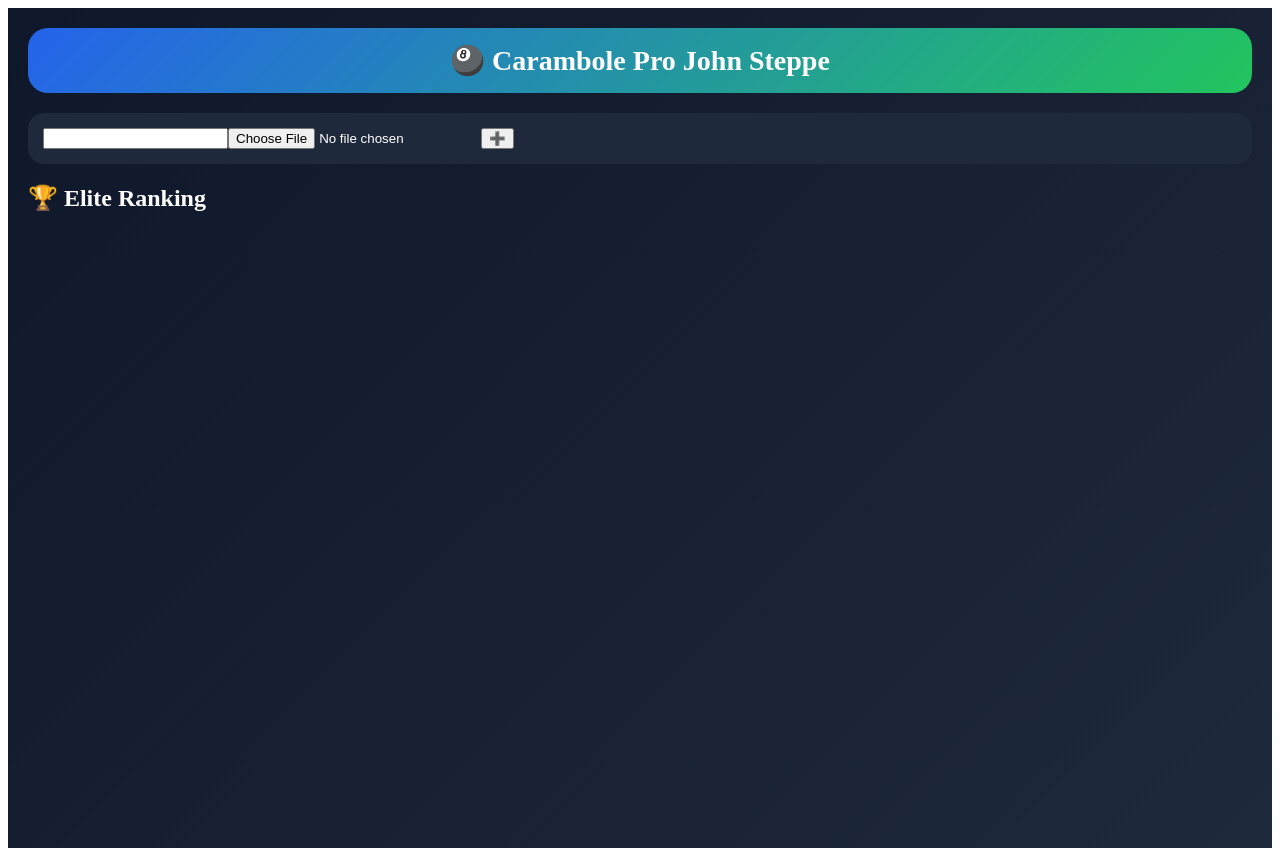
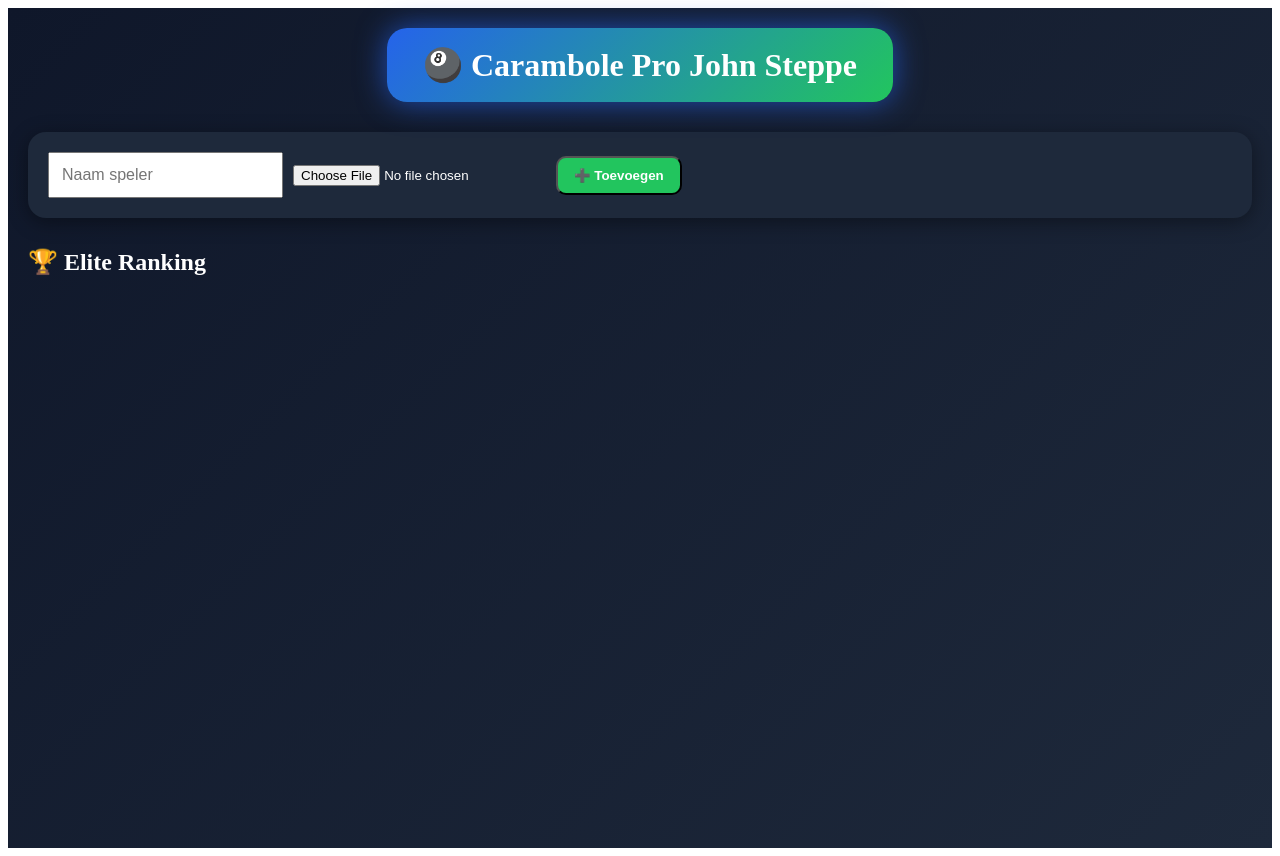
Before and after one commit to steppedavid-glitch/carambole-app, a React (Vite) app: page / in a window 1280 px wide. Built offline with nearby package versions, Linux system fonts and the light colour scheme.

Commit message:
Update App.jsx

```diff
--- a/src/App.jsx
+++ b/src/App.jsx
@@ -125,7 +125,6 @@ export default function App() {
     setUndoStack([...undoStack]);
   };
 
-  // 🔥 ELITE STATS
   const getAdvancedStats = (player) => {
 
     const playedGames = games.filter(g =>
@@ -204,13 +203,16 @@ export default function App() {
       color: "white"
     }}>
 
-      <div style={{ textAlign: "center", marginBottom: 20 }}>
+      {/* HEADER */}
+      <div style={{ textAlign: "center", marginBottom: 30 }}>
         <div style={{
-          padding: "16px 30px",
+          padding: "18px 36px",
           borderRadius: 20,
           background: "linear-gradient(135deg,#2563eb,#22c55e)",
-          fontSize: 28,
-          fontWeight: "800"
+          fontSize: 32,
+          fontWeight: "800",
+          display: "inline-block",
+          boxShadow: "0 0 30px rgba(37,99,235,0.7)"
         }}>
           🎱 Carambole Pro John Steppe
         </div>
@@ -220,31 +222,90 @@ export default function App() {
         <div>
 
           {/* ADD */}
-          <div style={{ background: "#1e293b", padding: 15, borderRadius: 16 }}>
-            <input value={name} onChange={e => setName(e.target.value)} />
+          <div style={{
+            background: "#1e293b",
+            padding: 20,
+            borderRadius: 18,
+            marginBottom: 25,
+            boxShadow: "0 4px 20px rgba(0,0,0,0.4)"
+          }}>
+            <input
+              value={name}
+              onChange={e => setName(e.target.value)}
+              placeholder="Naam speler"
+              style={{ padding: 12, fontSize: 16, marginRight: 10 }}
+            />
+
             <input key={photoKey} type="file" onChange={handlePhoto} />
-            <button onClick={addPlayer}>➕</button>
+
+            <button onClick={addPlayer} style={{
+              marginLeft: 10,
+              padding: "10px 16px",
+              background: "#22c55e",
+              borderRadius: 10,
+              color: "white",
+              fontWeight: "bold"
+            }}>
+              ➕ Toevoegen
+            </button>
           </div>
 
           {/* PLAYERS */}
           {players.map(p => (
-            <div key={p.id} style={{ display: "flex", gap: 10, marginTop: 10 }}>
+            <div key={p.id} style={{
+              display: "flex",
+              alignItems: "center",
+              gap: 14,
+              padding: 14,
+              marginBottom: 12,
+              background: "#1e293b",
+              borderRadius: 16,
+              boxShadow: "0 2px 10px rgba(0,0,0,0.3)"
+            }}>
+
               <label>
                 {p.photo ? (
-                  <img src={p.photo} style={{ width: 50, height: 50, borderRadius: "50%" }} />
+                  <img src={p.photo} style={{
+                    width: 70,
+                    height: 70,
+                    borderRadius: "50%",
+                    border: "3px solid #22c55e"
+                  }} />
                 ) : (
-                  <div style={{ width: 50, height: 50, background: "#334155", borderRadius: "50%" }}>+</div>
+                  <div style={{
+                    width: 70,
+                    height: 70,
+                    borderRadius: "50%",
+                    background: "#334155",
+                    display: "flex",
+                    alignItems: "center",
+                    justifyContent: "center",
+                    fontSize: 24
+                  }}>+</div>
                 )}
+
                 <input type="file" hidden onChange={(e) => updatePhoto(p.id, e)} />
               </label>
 
-              <button onClick={() =>
-                setSelected(prev =>
-                  prev.find(x => x.id === p.id)
-                    ? prev.filter(x => x.id !== p.id)
-                    : [...prev, p]
-                )
-              }>
+              <button
+                onClick={() =>
+                  setSelected(prev =>
+                    prev.find(x => x.id === p.id)
+                      ? prev.filter(x => x.id !== p.id)
+                      : [...prev, p]
+                  )
+                }
+                style={{
+                  flex: 1,
+                  padding: 12,
+                  borderRadius: 12,
+                  fontSize: 18,
+                  background: selected.find(x => x.id === p.id)
+                    ? "#22c55e"
+                    : "#334155",
+                  color: "white"
+                }}
+              >
                 {p.name}
               </button>
 
@@ -252,6 +313,7 @@ export default function App() {
                 <input
                   type="number"
                   placeholder="🎯"
+                  style={{ width: 70, padding: 8 }}
                   onChange={e =>
                     setTargets({ ...targets, [p.id]: Number(e.target.value) })
                   }
@@ -261,35 +323,38 @@ export default function App() {
           ))}
 
           {selected.length >= 2 && (
-            <button onClick={startGame}>Start match</button>
+            <button onClick={startGame} style={{
+              width: "100%",
+              padding: 18,
+              background: "#2563eb",
+              borderRadius: 16,
+              fontSize: 20,
+              fontWeight: "bold"
+            }}>
+              ▶️ Start match
+            </button>
           )}
 
-          {/* 🏆 ELITE RANKING */}
-          <h2 style={{ marginTop: 20 }}>🏆 Elite Ranking</h2>
+          {/* ELITE RANKING */}
+          <h2 style={{ marginTop: 30 }}>🏆 Elite Ranking</h2>
 
           {ranking.map((p, i) => {
             const s = getAdvancedStats(p);
 
             return (
               <div key={p.id} style={{
-                padding: 14,
-                marginBottom: 10,
+                padding: 16,
+                marginBottom: 12,
                 background: "#1e293b",
-                borderRadius: 14
+                borderRadius: 16
               }}>
-                <div><b>{i + 1}. {p.name}</b></div>
+                <div style={{ fontSize: 18 }}>
+                  <b>{i + 1}. {p.name}</b>
+                </div>
                 <div>🏆 {s.wins}/{s.played} ({s.winRate}%)</div>
                 <div>🎯 Moyenne: {s.moyenne}</div>
                 <div>🔥 Beste serie: {s.bestSeries}</div>
                 <div>🥇 Beste tegenstander: {s.bestOpponent}</div>
-
-                <div style={{ fontSize: 13 }}>
-                  {Object.entries(s.vs).map(([name, stat]) => (
-                    <div key={name}>
-                      vs {name}: {stat.wins}/{stat.played}
-                    </div>
-                  ))}
-                </div>
               </div>
             );
           })}
@@ -305,7 +370,8 @@ export default function App() {
                 flex: 1,
                 padding: 16,
                 borderRadius: 16,
-                background: active === p.id ? "#22c55e" : "#1e293b"
+                background: active === p.id ? "#22c55e" : "#1e293b",
+                boxShadow: active === p.id ? "0 0 20px #22c55e" : "none"
               }}>
                 {p.name}
                 <div style={{ fontSize: 48 }}>{scores[p.id]}</div>
@@ -319,7 +385,7 @@ export default function App() {
             ))}
           </div>
 
-          <div style={{ textAlign: "center", fontSize: 48 }}>
+          <div style={{ textAlign: "center", fontSize: 48, margin: 20 }}>
             {input || 0}
           </div>
 
```
